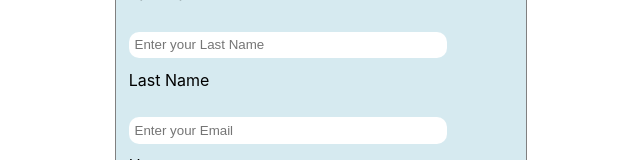
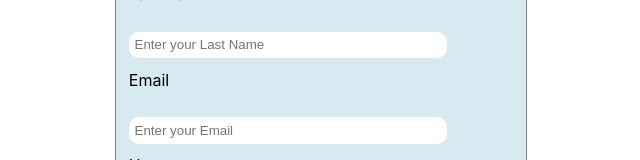
Before and after one commit to BCIT-COMPUTING/fetch-webapp, a React (Create React App) app in the folder website/: page /signup in a window 1280 px wide. Shown: the part 210-370 px from the top of the page, without its empty margins (333-973 px from the left). Built offline with nearby package versions, Linux system fonts and the light colour scheme.

Commit message:
bug fixes

```diff
--- a/website/src/components/Router.tsx
+++ b/website/src/components/Router.tsx
@@ -18,7 +18,7 @@ import DogSignUp from "./DogSignUp/DogSignUp";
 import { useEffect } from "react";
 import { Navigate, useLocation } from "react-router";
 
-const nonNavBarRoutes = ['login', 'logout', 'signup'];
+const nonNavBarRoutes = ["/", "login", "logout", "signup", "dogSignUp"];
 
 function AppRouter() {
   const { user, setUser } = useAppStore();
@@ -46,7 +46,11 @@ function AppRouter() {
     validate();
   }, []);
 
-  const isNavbarPath = !nonNavBarRoutes.some(route => pathname.toLocaleLowerCase().endsWith(route));
+  const isNavbarPath = !nonNavBarRoutes.some((route) =>
+    pathname.toLocaleLowerCase().endsWith(route)
+  );
+
+  const isBaseURL = pathname === "" || pathname === "/";
   const LoginRedirect = <Navigate replace to="/login" />;
   return (
     <>
@@ -56,22 +60,24 @@ function AppRouter() {
         autoClose={3000}
         position="bottom-right"
       />
-      {isNavbarPath ? <>
+      {isNavbarPath && !isBaseURL ? (
+        <>
           <Navbar />
           <Routes>
-          <Route path="/"
-            element={user.isLoggedIn ? <HomePage /> : LoginRedirect} />
             <Route
               path="/main"
               element={user.isLoggedIn ? <MainPage /> : LoginRedirect}
             />
-          <Route path="/dog-info/:id"
+            <Route
+              path="/dog-info/:id"
               element={user.isLoggedIn ? <DogInfoPage /> : LoginRedirect}
             />
-          <Route path="/dog-profile/:id"
+            <Route
+              path="/dog-profile/:id"
               element={user.isLoggedIn ? <DogProfilePage /> : LoginRedirect}
             />
-          <Route path="/match"
+            <Route
+              path="/match"
               element={user.isLoggedIn ? <MatchesPage /> : LoginRedirect}
             />
             <Route
@@ -79,7 +85,9 @@ function AppRouter() {
               element={
                 user.isLoggedIn && user.user.isAdmin ? (
                   <AdminPage />
-              ) : LoginRedirect
+                ) : (
+                  LoginRedirect
+                )
               }
             />
             <Route
@@ -88,23 +96,24 @@ function AppRouter() {
             />
           </Routes>
         </>
-        : (
+      ) : (
         <Routes>
-            <Route
-              path="/logout"
-              element={<Logout />}
-            />
+          <Route path="/" element={<HomePage />} />
+          <Route path="/logout" element={<Logout />} />
           <Route
             path="/signup"
-              element={<SignupPage />}
+            element={
+              user.isLoggedIn ? <Navigate replace to="/main" /> : <SignupPage />
+            }
           />
           <Route
             path="/login"
-              element={user.isLoggedIn ? <Navigate replace to="/main" /> : <LoginPage />}
+            element={
+              user.isLoggedIn ? <Navigate replace to="/main" /> : <LoginPage />
+            }
           />
         </Routes>
-        )
-      }
+      )}
     </>
   );
 }
--- a/website/src/components/Signup/SignupPage.tsx
+++ b/website/src/components/Signup/SignupPage.tsx
@@ -92,7 +92,7 @@ const SignupPage = () => {
           onChange={(event) => setLastName(event.target.value)}
         />
         <label className={styles.labels} htmlFor="email">
-          Last Name
+          Email
         </label>
         <br />
         <input
```
Lines whose indentation alone changed are shown as unchanged.
